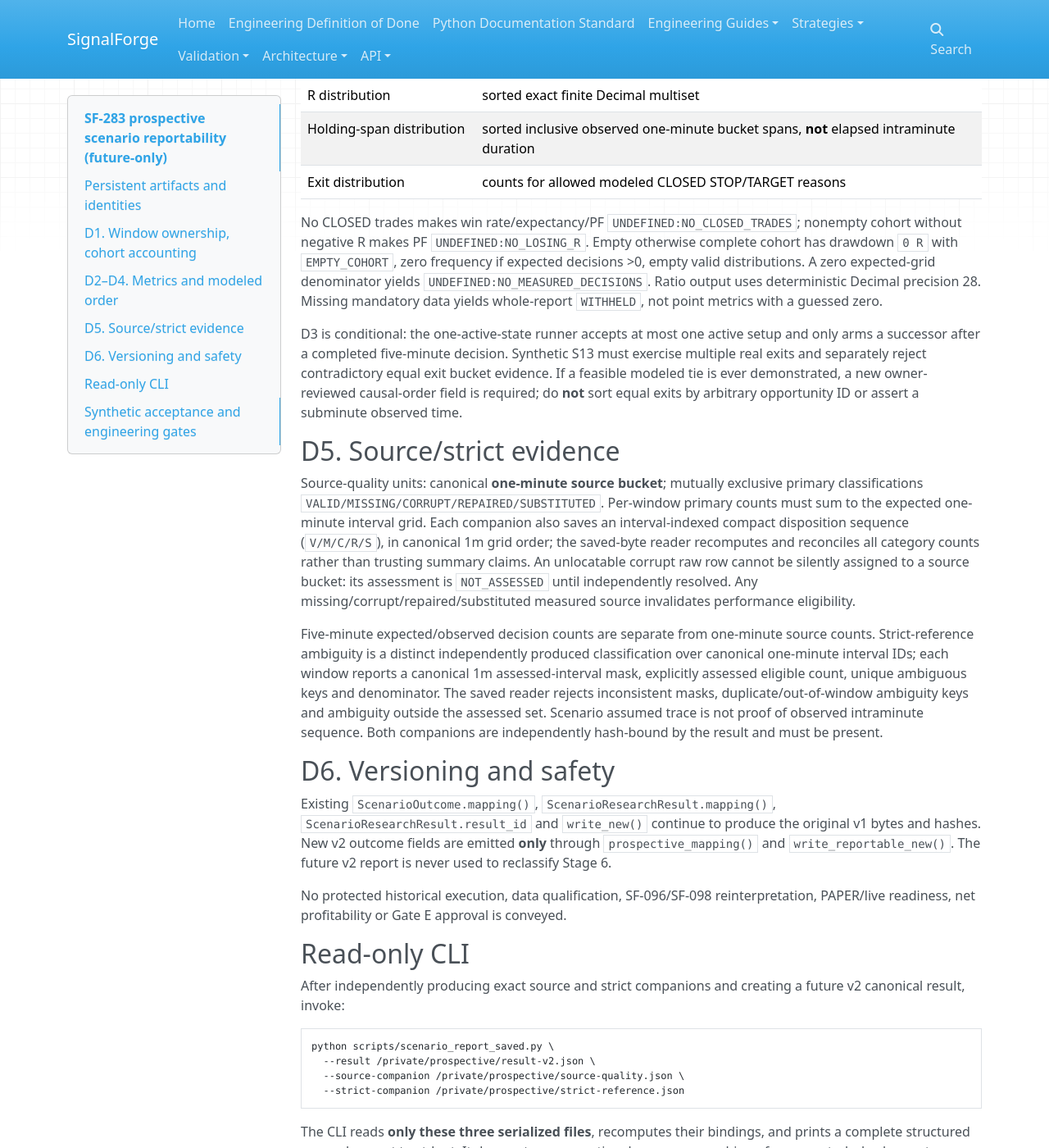
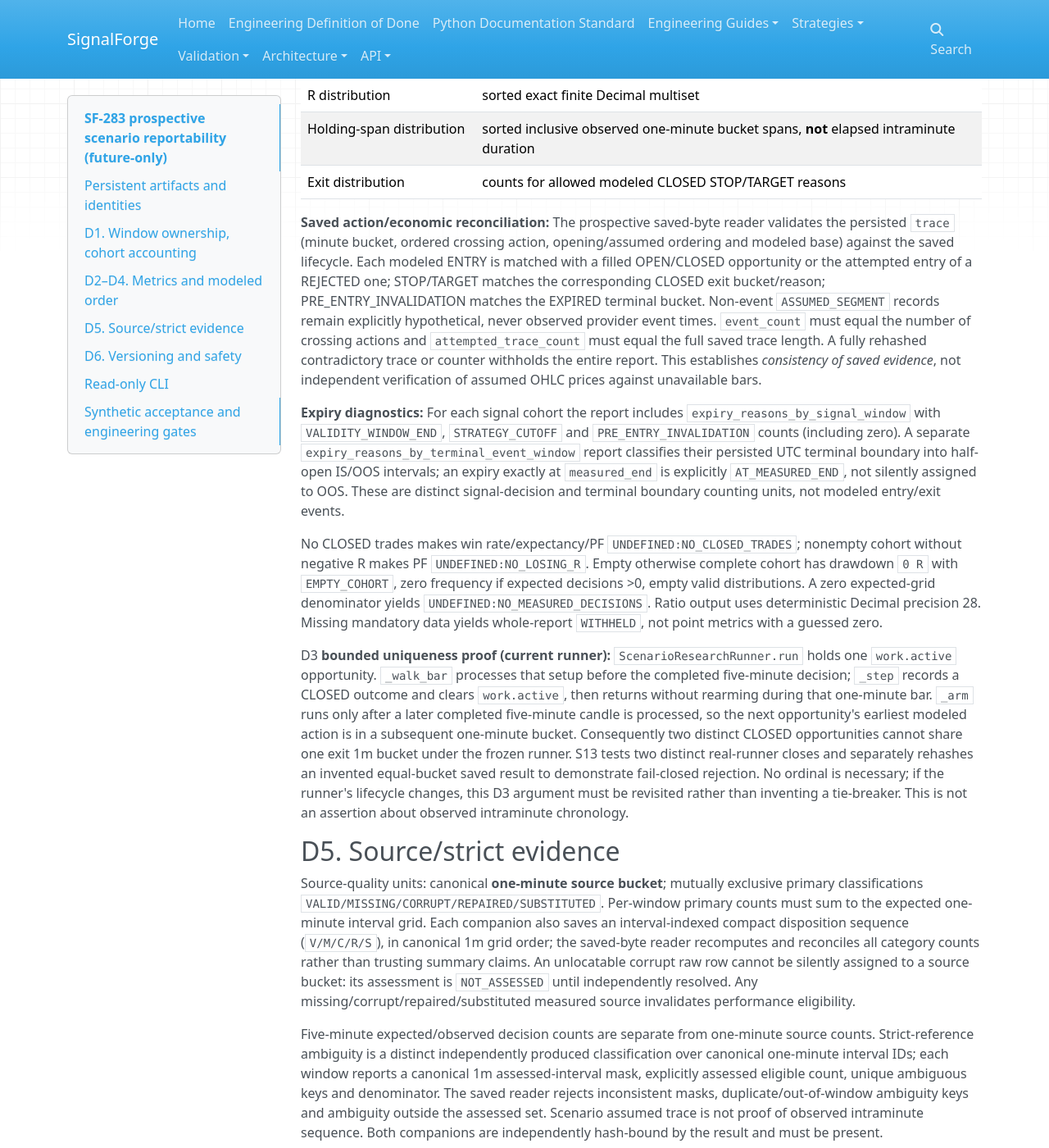
Before and after one commit to harishkamathuk/signalforge, an MkDocs documentation site: the page built from docs/engineering/sf283-persisted-reportability.md, in a window 1280 px wide and 1400 px high, scrolled down 1538 px. Shown: the whole window at 82% size. Built offline with MkDocs 1.6.1, drawn with Linux system fonts in a browser that asks for light colours; nearby versions of some CDN libraries; some of the changed text lies outside the part shown.

Commit message:
docs(sf283): formalize trace reconciliation, expiry counting units, S15 oracle and D3 close uniqueness proof

```diff
--- a/docs/engineering/sf283-persisted-reportability.md
+++ b/docs/engineering/sf283-persisted-reportability.md
@@ -42,9 +42,42 @@ Eligible contained CLOSED trades only, finite signed scenario-conditioned **gros
 | Holding-span distribution | sorted inclusive observed one-minute bucket spans, **not** elapsed intraminute duration |
 | Exit distribution | counts for allowed modeled CLOSED STOP/TARGET reasons |
 
+**Saved action/economic reconciliation:** The prospective saved-byte reader validates
+the persisted `trace` (minute bucket, ordered crossing action, opening/assumed
+ordering and modeled base) against the saved lifecycle. Each modeled ENTRY is
+matched with a filled OPEN/CLOSED opportunity or the attempted entry of a
+REJECTED one; STOP/TARGET matches the corresponding CLOSED exit bucket/reason;
+PRE_ENTRY_INVALIDATION matches the EXPIRED terminal bucket. Non-event
+`ASSUMED_SEGMENT` records remain explicitly hypothetical, never observed
+provider event times. `event_count` must equal the number of crossing actions
+and `attempted_trace_count` must equal the full saved trace length. A fully
+rehashed contradictory trace or counter withholds the entire report. This
+establishes *consistency of saved evidence*, not independent verification of
+assumed OHLC prices against unavailable bars.
+
+**Expiry diagnostics:** For each signal cohort the report includes
+`expiry_reasons_by_signal_window` with `VALIDITY_WINDOW_END`,
+`STRATEGY_CUTOFF` and `PRE_ENTRY_INVALIDATION` counts (including zero).
+A separate `expiry_reasons_by_terminal_event_window` report classifies
+their persisted UTC terminal boundary into half-open IS/OOS intervals; an
+expiry exactly at `measured_end` is explicitly `AT_MEASURED_END`, not
+silently assigned to OOS. These are distinct signal-decision and terminal
+boundary counting units, not modeled entry/exit events.
+
 No CLOSED trades makes win rate/expectancy/PF `UNDEFINED:NO_CLOSED_TRADES`; nonempty cohort without negative R makes PF `UNDEFINED:NO_LOSING_R`. Empty otherwise complete cohort has drawdown `0 R` with `EMPTY_COHORT`, zero frequency if expected decisions >0, empty valid distributions. A zero expected-grid denominator yields `UNDEFINED:NO_MEASURED_DECISIONS`. Ratio output uses deterministic Decimal precision 28. Missing mandatory data yields whole-report `WITHHELD`, not point metrics with a guessed zero.
 
-D3 is conditional: the one-active-state runner accepts at most one active setup and only arms a successor after a completed five-minute decision. Synthetic S13 must exercise multiple real exits and separately reject contradictory equal exit bucket evidence. If a feasible modeled tie is ever demonstrated, a new owner-reviewed causal-order field is required; do **not** sort equal exits by arbitrary opportunity ID or assert a subminute observed time.
+D3 **bounded uniqueness proof (current runner):** `ScenarioResearchRunner.run`
+holds one `work.active` opportunity. `_walk_bar` processes that setup before
+the completed five-minute decision; `_step` records a CLOSED outcome and
+clears `work.active`, then returns without rearming during that one-minute
+bar. `_arm` runs only after a later completed five-minute candle is processed,
+so the next opportunity's earliest modeled action is in a subsequent one-minute
+bucket. Consequently two distinct CLOSED opportunities cannot share one exit
+1m bucket under the frozen runner. S13 tests two distinct real-runner closes
+and separately rehashes an invented equal-bucket saved result to demonstrate
+fail-closed rejection. No ordinal is necessary; if the runner's lifecycle
+changes, this D3 argument must be revisited rather than inventing a tie-breaker.
+This is not an assertion about observed intraminute chronology.
 
 ## D5. Source/strict evidence
 
@@ -92,4 +125,15 @@ S01–S16 are implemented under `tests/unit/research/test_scenario_execution.py`
 
 S06 must represent `STRATEGY_CUTOFF`, `VALIDITY_WINDOW_END` and `PRE_ENTRY_INVALIDATION` from actual runner outcomes, without modifying the old v1 validator's allowlist.
 
+S15 also uses a supported trade-rich **real-runner** synthetic fixture with
+four modeled closes (IS `+1.5R, -1R`; OOS `-1R, -1R`). After canonical
+serialization and discarding the retained result, the saved-only reader must
+match an independently handwritten expected table for win rate, negative
+expectancy, finite profit factor including a zero-winning cohort, modeled
+drawdown, exit/R/holding distributions, source/strict 1m evidence, 5m frequency,
+lifecycle counts and OOS–IS differences. S16 mutates the trace and counters
+while recomputing every affected canonical hash to prove whole-report
+withholding on contradictory persisted events. S06 verifies all three
+expiry-reason cohorts and their separately classified terminal boundaries.
+
 04 independently reviews research definitions and test oracles. Normal PR DoD requires Ruff, strict mypy, MkDocs, pytest and adversarial/third-party review; this implementation is **not** merge-eligible merely because code was committed.
```
